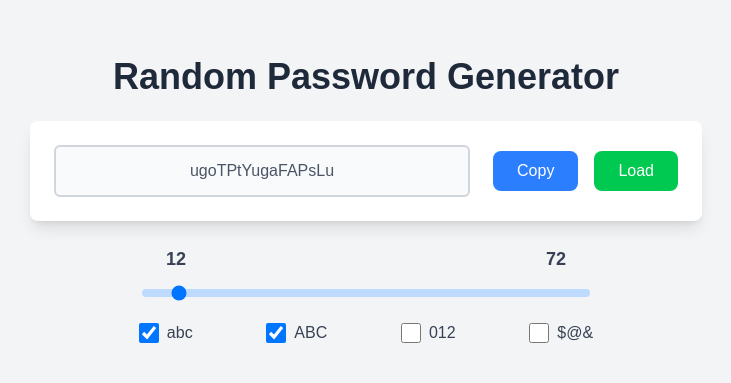
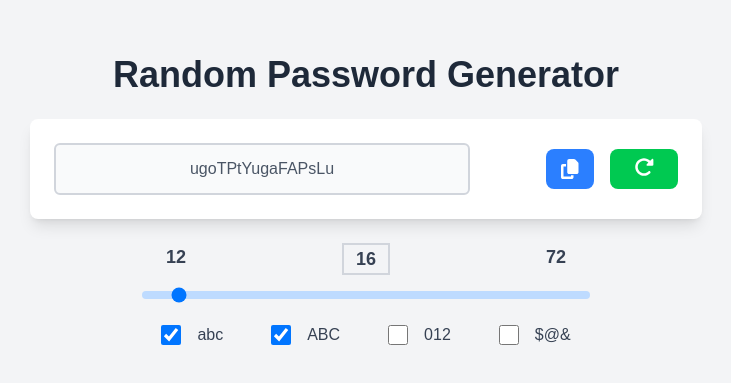
Before and after one commit to dsaikiran01/NextJS, a Next.js app: page / in a window 1280 px wide. Shown: the part 199-582 px from the top of the page, without its empty margins (274-1005 px from the left). Built offline with nearby package versions, Linux system fonts and the light colour scheme.

Commit message:
added icons, password length display

```diff
--- a/src/app/page.tsx
+++ b/src/app/page.tsx
@@ -1,5 +1,7 @@
 "use client"
 import { useEffect, useState } from "react";
+import { FontAwesomeIcon } from '@fortawesome/react-fontawesome';
+import { faCopy, faCheck, faRotateRight } from '@fortawesome/free-solid-svg-icons';
 
 const smallLetters = 'abcdefghijklmnopqrstuvwxyz';
 const capitalLetters = 'ABCDEFGHIJKLMNOPQRSTUVWXYZ';
@@ -8,12 +10,13 @@ const specialChars = '@#$%^&*()_-+=/~';
 
 export default function Home() {
   const [pswd, setPswd] = useState<string>('');
-  // const [isSmallLetter, setIsSmallLetter] = useState<boolean>(true);
   const [isCapitalLetter, setIsCapitalLetter] = useState<boolean>(true);
   const [isDigit, setIsDigit] = useState<boolean>(false);
   const [isSpecialChar, setIsSpecialChar] = useState<boolean>(false);
 
   const [pswdLen, setPswdLen] = useState<number>(16);
+
+  const [copyIcon, setCopyIcon] = useState(faCopy);
 
   const generatePswd = () => {
     let dict = smallLetters;
@@ -33,10 +36,15 @@ export default function Home() {
 
   const copyToClipboard = () => {
     navigator.clipboard.writeText(pswd)
+    setCopyIcon(faCheck);
+    setTimeout(() => {
+      setCopyIcon(faCopy);
+    }, 2000);
   }
 
   useEffect(() => {
     generatePswd();
+    console.log(pswdLen);
   }, [pswdLen, isCapitalLetter, isDigit, isSpecialChar]);
 
   return (
@@ -59,11 +67,21 @@ export default function Home() {
           <button
             className="relative inline-flex items-center justify-center px-6 py-2 text-white bg-blue-500 rounded-lg hover:bg-blue-600 transition duration-300"
             onClick={copyToClipboard}
-          >Copy</button>
+          >
+            <span
+              id="buttonText"
+              className="absolute transition-all duration-300 text-xl"
+            >
+              {/* <i className="copy-icon fas fa-copy"></i> */}
+              <FontAwesomeIcon icon={copyIcon} className="text-xl" />
+            </span>
+          </button>
           <button
             className="bg-green-500 text-white px-6 py-2 rounded-lg hover:bg-green-600 transition duration-300"
             onClick={generatePswd}
-          >Load</button>
+          >
+            <FontAwesomeIcon icon={faRotateRight} className="text-xl" />
+          </button>
         </div>
       </div>
 
@@ -71,6 +89,7 @@ export default function Home() {
       <div className="flex flex-col items-center mt-6 space-y-4 w-full max-w-md">
         <div className="flex justify-between w-full px-6">
           <span className="text-lg font-semibold text-gray-700">12</span>
+          <input className="text-lg font-bold text-gray-700 text-center w-12 border-2 border-gray-300" value={pswdLen} readOnly />
           <span className="text-lg font-semibold text-gray-700">72</span>
         </div>
         <input
@@ -86,18 +105,17 @@ export default function Home() {
       </div>
 
       <div className="mt-6 w-full max-w-lg">
-        <ul className="flex flex-col sm:flex-row justify-around w-full space-y-4 sm:space-y-0 sm:space-x-4">
-          <li className="flex items-center space-x-2">
+        <ul className="flex flex-col items-center sm:flex-row justify-center w-full space-y-4 sm:space-y-0 sm:space-x-12">
+          <li className="flex items-center space-x-4">
             <input
               className="h-5 w-5 text-blue-500"
               type="checkbox"
               checked
-              // onClick={() => setIsSmallLetter(prev => !prev)}
               name="small-letters"
             />
             <label className="text-gray-700" htmlFor="small-letters">abc</label>
           </li>
-          <li className="flex items-center space-x-2">
+          <li className="flex items-center space-x-4">
             <input
               className="h-5 w-5 text-blue-500"
               type="checkbox"
@@ -107,7 +125,7 @@ export default function Home() {
             />
             <label className="text-gray-700" htmlFor="capital-letters">ABC</label>
           </li>
-          <li className="flex items-center space-x-2">
+          <li className="flex items-center space-x-4">
             <input
               className="h-5 w-5 text-blue-500"
               type="checkbox"
@@ -116,7 +134,7 @@ export default function Home() {
             />
             <label className="text-gray-700" htmlFor="digits">012</label>
           </li>
-          <li className="flex items-center space-x-2">
+          <li className="flex items-center space-x-4">
             <input
               className="h-5 w-5 text-blue-500"
               type="checkbox"
@@ -126,6 +144,7 @@ export default function Home() {
             <label className="text-gray-700" htmlFor="special-characters">$@&</label>
           </li>
         </ul>
+
       </div>
     </div>
   );
```
